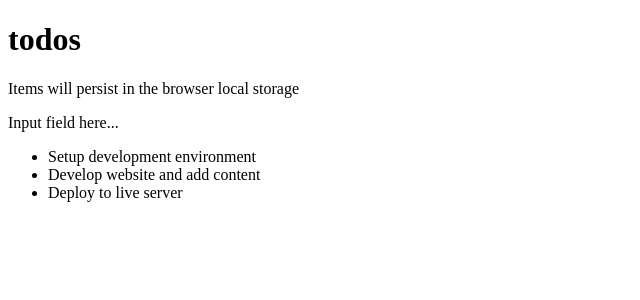
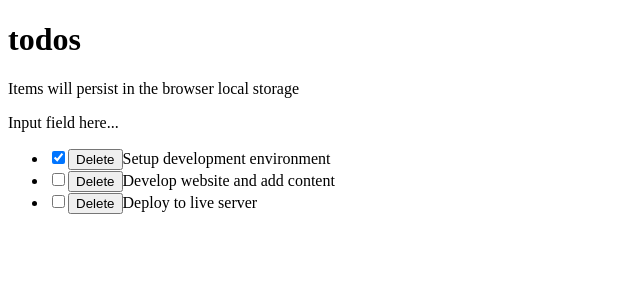
Before and after one commit to SaneMyburg/react-to-do, a React (Create React App) app: page / in a window 1280 px wide. Shown: the top 300 px of the page, without its empty margins (0-640 px from the left). Built offline with nearby package versions, Linux system fonts and the light colour scheme.

Commit message:
Add checkbox and delete button

```diff
--- a/src/components/TodoItem.js
+++ b/src/components/TodoItem.js
@@ -1,7 +1,13 @@
 import PropTypes from 'prop-types';
 
-const TodoItem = ({ itemProp }) => (
+const TodoItem = ({ itemProp, handleChange, delTodo }) => (
   <li>
+    <input
+      type="checkbox"
+      checked={itemProp.completed}
+      onChange={() => handleChange(itemProp.id)}
+    />
+    <button type="button" onClick={() => delTodo(itemProp.id)}>Delete</button>
     {itemProp.title}
   </li>
 );
@@ -9,7 +15,11 @@ const TodoItem = ({ itemProp }) => (
 TodoItem.propTypes = {
   itemProp: PropTypes.shape({
     title: PropTypes.string.isRequired,
+    completed: PropTypes.bool.isRequired,
+    id: PropTypes.number.isRequired,
   }).isRequired,
+  handleChange: PropTypes.func.isRequired,
+  delTodo: PropTypes.func.isRequired,
 };
 
 export default TodoItem;
--- a/src/components/TodosList.js
+++ b/src/components/TodosList.js
@@ -1,16 +1,19 @@
 import PropTypes from 'prop-types';
 import TodoItem from './TodoItem';
 
-const TodosList = (props) => {
-  const { todosProps } = props;
-  return (
-    <ul>
-      {todosProps.map((todo) => (
-        <TodoItem key={todo.id} itemProp={todo} />
-      ))}
-    </ul>
-  );
-};
+const TodosList = ({ todosProps, handleChange, delTodo }) => (
+  <ul>
+    {todosProps.map((todo) => (
+      <TodoItem
+        key={todo.id}
+        itemProp={todo}
+        handleChange={handleChange}
+        delTodo={delTodo}
+      />
+
+    ))}
+  </ul>
+);
 
 TodosList.propTypes = {
   todosProps: PropTypes.arrayOf(
@@ -20,5 +23,7 @@ TodosList.propTypes = {
       completed: PropTypes.bool.isRequired,
     }),
   ).isRequired,
+  handleChange: PropTypes.func.isRequired,
+  delTodo: PropTypes.func.isRequired,
 };
 export default TodosList;
--- a/src/components/TodosLogic.js
+++ b/src/components/TodosLogic.js
@@ -1,8 +1,9 @@
+import { useState } from 'react';
 import InputTodo from './InputTodo';
 import TodosList from './TodosList';
 
 const TodosLogic = () => {
-  const todos = [
+  const [todos, setTodos] = useState([
     {
       id: 1,
       title: 'Setup development environment',
@@ -18,12 +19,33 @@ const TodosLogic = () => {
       title: 'Deploy to live server',
       completed: false,
     },
-  ];
+  ]);
+
+  const handleChange = (id) => {
+    setTodos((prevState) => prevState.map((todo) => {
+      if (todo.id === id) {
+        return { ...todo, completed: !todo.completed };
+      }
+      return todo;
+    }));
+  };
+
+  const delTodo = (id) => {
+    setTodos([
+      ...todos.filter((todo) => todo.id !== id),
+    ]);
+  };
+
   return (
     <div>
       <InputTodo />
-      <TodosList todosProps={todos} />
+      <TodosList
+        todosProps={todos}
+        handleChange={handleChange}
+        delTodo={delTodo}
+      />
     </div>
   );
 };
+
 export default TodosLogic;
```
